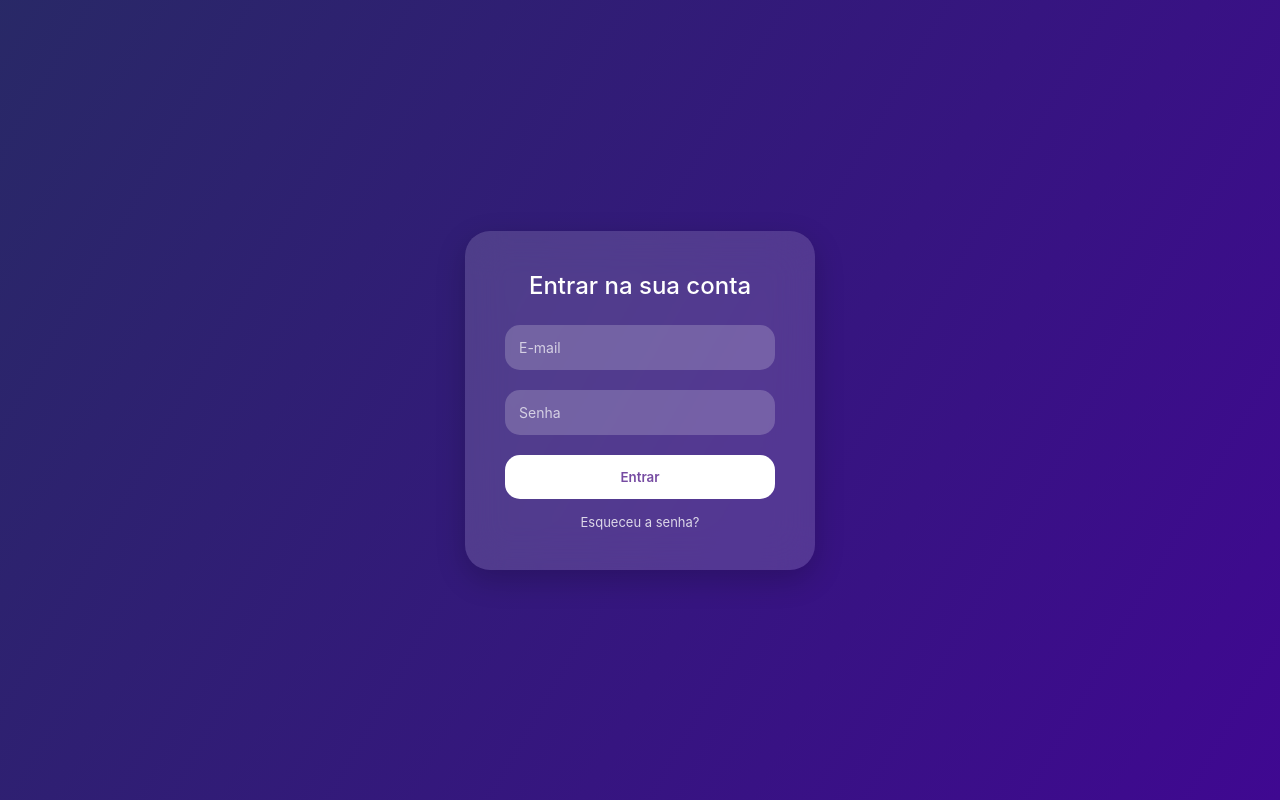
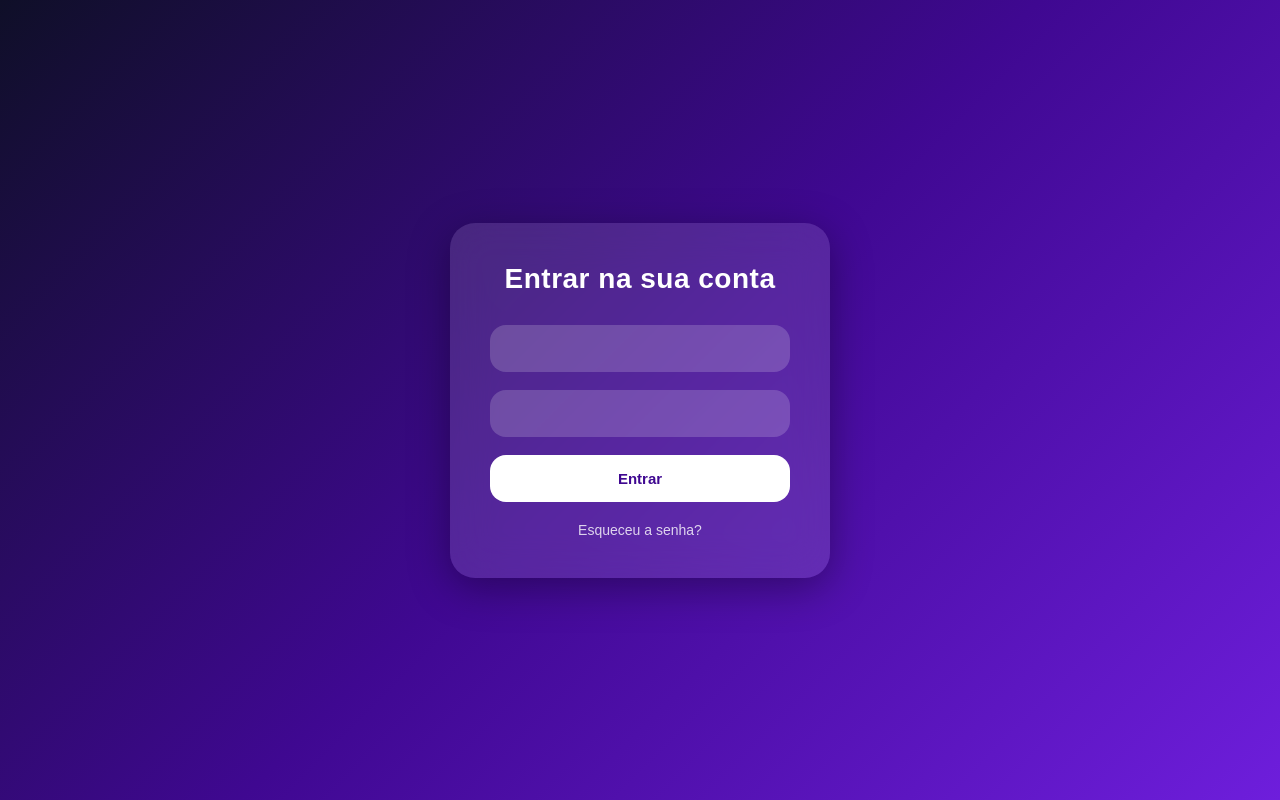
Before and after one commit to saidareta33/teste02, a Flask app: page / in a window 1280 px wide. Run offline with Flask 3, Linux system fonts and the light colour scheme.

Commit message:
hospedagem

```diff
--- a/app.py
+++ b/app.py
@@ -4,47 +4,56 @@ import sqlite3
 app = Flask(__name__)
 
 
-@app.route('/', methods=['GET', 'POST'])
+# ===== PÁGINA DE LOGIN =====
+@app.route("/")
+def home():
+    return render_template("paginalogin.html")
+
+
+# ===== LOGIN =====
+@app.route("/login", methods=["POST"])
 def login():
 
-    mensagem = ''
+    email = request.form.get("gmail")
+    senha = request.form.get("senha")
 
-    if request.method == 'POST':
+    # CONECTA NO BANCO
+    conn = sqlite3.connect("primeiro_banco.db")
 
-        email = request.form['email']
-        senha = request.form['senha']
+    cursor = conn.cursor()
 
-        conn = sqlite3.connect('primeiro_banco.db')
-        cursor = conn.cursor()
+    # CRIA A TABELA
+    cursor.execute("""
+    CREATE TABLE IF NOT EXISTS usuarios (
 
-        cursor.execute(
-            'SELECT * FROM usuarios WHERE email=? AND senha=?',
-            (email, senha)
-        )
+        id INTEGER PRIMARY KEY AUTOINCREMENT,
+        email TEXT NOT NULL,
+        senha TEXT NOT NULL
 
-        usuario = cursor.fetchone()
+    )
+    """)
 
-        conn.close()
-
-        if usuario:
-
-            # REDIRECIONA PARA O PAINEL
-            return redirect('/painel')
-
-        else:
-            mensagem = 'E-mail ou senha incorretos.'
-
-    return render_template(
-        'paginalogin.html',
-        mensagem=mensagem
+    # SALVA O LOGIN
+    cursor.execute(
+        """
+        INSERT INTO usuarios (email, senha)
+        VALUES (?, ?)
+        """,
+        (email, senha)
     )
 
+    conn.commit()
+    conn.close()
 
-# NOVA ROTA
-@app.route('/painel')
-def painel():
-    return '<h1>Bem-vindo ao painel!</h1>'
+    # REDIRECIONA PARA O INDEX.HTML
+    return redirect("/index")
 
 
-if __name__ == '__main__':
+# ===== INDEX.HTML =====
+@app.route("/index")
+def index():
+    return render_template("index.html")
+
+
+if __name__ == "__main__":
     app.run(debug=True)
--- a/static/page.js
+++ b/static/page.js
@@ -8,7 +8,7 @@ formulario.addEventListener("submit", function(event) {
     event.preventDefault();
 
     // Pega os valores dos inputs
-    const email = document.querySelector('input[name="email"]').value;
+    const gmail = document.querySelector('input[name="gmail"]').value;
     const senha = document.querySelector('input[name="senha"]').value;
 
     // Verifica se é um Gmail válido
--- a/static/paginalogin.css
+++ b/static/paginalogin.css
@@ -1,119 +1,230 @@
+/* ===== RESET ===== */
+
 * {
     margin: 0;
     padding: 0;
     box-sizing: border-box;
-    font-family: -apple-system, BlinkMacSystemFont, "San Francisco", sans-serif;
 }
 
-/* ===== Fundo estilo iOS ===== */
+/* ===== BODY ===== */
+
 body {
     height: 100vh;
+
     display: flex;
     justify-content: center;
     align-items: center;
-    background:  linear-gradient(120deg, rgba(3, 3, 76, 0.85), rgb(63, 8, 145))
+
+    font-family: Arial, Helvetica, sans-serif;
+
+    background: linear-gradient(
+        135deg,
+        rgb(15, 15, 40),
+        rgb(63, 8, 145),
+        rgb(110, 30, 220)
+    );
+
+    overflow: hidden;
 }
 
-/* ===== Card Login ===== */
+/* ===== CARD LOGIN ===== */
+
 .login-container {
-    background: rgba(255, 255, 255, 0.15);
+
+    width: 100%;
+    max-width: 380px;
+
+    padding: 40px;
+
+    border-radius: 25px;
+
+    background: rgba(255, 255, 255, 0.12);
+
     backdrop-filter: blur(20px);
     -webkit-backdrop-filter: blur(20px);
-    padding: 40px;
-    width: 100%;
-    max-width: 350px;
-    border-radius: 25px;
-    box-shadow: 0 10px 30px rgba(0,0,0,0.2);
+
+    box-shadow:
+        0 10px 40px rgba(0, 0, 0, 0.35);
+
     text-align: center;
+
     color: white;
 }
 
-/* ===== Título ===== */
+/* ===== TITULO ===== */
+
 .login-container h2 {
-    margin-bottom: 25px;
-    font-weight: 500;
+
+    margin-bottom: 30px;
+
+    font-size: 28px;
+    font-weight: 600;
+
+    letter-spacing: 0.5px;
 }
 
-/* ===== Inputs ===== */
-.input-group {
-    margin-bottom: 20px;
+/* ===== FORM ===== */
+
+form {
+    display: flex;
+    flex-direction: column;
+    gap: 18px;
 }
 
-.input-group input {
+/* ===== INPUTS ===== */
+
+input {
+
     width: 100%;
-    padding: 14px;
-    border-radius: 15px;
+
+    padding: 15px;
+
     border: none;
     outline: none;
-    font-size: 14px;
-    background: rgba(255,255,255,0.2);
+
+    border-radius: 16px;
+
+    background: rgba(255, 255, 255, 0.18);
+
     color: white;
+
+    font-size: 15px;
+
     transition: 0.3s;
 }
 
-.input-group input::placeholder {
-    color: rgba(255,255,255,0.7);
+/* PLACEHOLDER */
+
+input::placeholder {
+    color: rgba(255, 255, 255, 0.75);
 }
 
-.input-group input:focus {
-    background: rgba(255,255,255,0.3);
+/* FOCUS */
+
+input:focus {
+
+    background: rgba(255, 255, 255, 0.28);
+
+    transform: scale(1.02);
+
+    box-shadow:
+        0 0 15px rgba(255, 255, 255, 0.2);
 }
 
-/* ===== Botão ===== */
+/* ===== BOTÃO ===== */
+
 button {
+
     width: 100%;
-    padding: 14px;
-    border-radius: 15px;
+
+    padding: 15px;
+
     border: none;
+
+    border-radius: 16px;
+
     background: white;
-    color: #764ba2;
-    font-weight: 600;
+
+    color: rgb(63, 8, 145);
+
+    font-size: 15px;
+    font-weight: bold;
+
     cursor: pointer;
+
     transition: 0.3s;
 }
 
+/* HOVER BOTÃO */
+
 button:hover {
-    background: #f1f1f1;
+
+    transform: translateY(-2px);
+
+    background: rgb(240, 240, 240);
+
+    box-shadow:
+        0 10px 20px rgba(0, 0, 0, 0.25);
 }
 
-/* ===== Links ===== */
+/* ===== LINKS ===== */
+
 .links {
-    margin-top: 15px;
-    font-size: 13px;
+
+    margin-top: 20px;
+
+    font-size: 14px;
 }
 
+/* LINK */
+
 .links a {
+
     color: white;
+
     text-decoration: none;
+
     opacity: 0.8;
+
+    transition: 0.3s;
 }
 
+/* HOVER LINK */
+
 .links a:hover {
+
     opacity: 1;
+
+    text-decoration: underline;
 }
 
-/* ===== Responsivo ===== */
-@media (max-width: 400px) {
+/* ===== RESPONSIVO ===== */
+
+@media (max-width: 450px) {
+
     .login-container {
+
+        width: 90%;
+
         padding: 30px;
+    }
+
+    .login-container h2 {
+        font-size: 24px;
     }
 }
 
+/* ===== BARRA DE PROGRESSO ===== */
 
-/* ===== Barra de Progresso ===== */
 .progress-container {
+
     width: 100%;
-    height: 5px;
-    background: rgba(255,255,255,0.2);
-    border-radius: 10px;
-    margin-top: 15px;
+    height: 6px;
+
+    margin-top: 18px;
+
+    border-radius: 20px;
+
     overflow: hidden;
-    display: none; /* começa escondida */
+
+    background: rgba(255, 255, 255, 0.2);
+
+    display: none;
 }
 
+/* PROGRESSO */
+
 .progress-bar {
+
+    width: 0%;
+
     height: 100%;
-    width: 0%;
-    background: linear-gradient(90deg, #8000ff, #ffffff);
-    transition: width 0.1s linear;
+
+    background: linear-gradient(
+        90deg,
+        #7b2cff,
+        #ffffff
+    );
+
+    transition: width 0.15s linear;
 }
--- a/templates/paginalogin.html
+++ b/templates/paginalogin.html
@@ -18,15 +18,13 @@
 
         <form action="/login" method="POST">
 
-            <div class="input-group">
-                <input type="email" name="email" placeholder="E-mail">
-            </div>
+            <input type="email" name="gmail">
 
-            <div class="input-group">
-                <input type="password" name="senha" placeholder="Senha">
-            </div>
+            <input type="password" name="senha">
 
-            <button type="submit">Entrar</button>
+            <button type="submit">
+                Entrar
+            </button>
 
         </form>
 
```
Also changed, not shown: criarbanco_sqlite.py (+13 -115 lines), primeiro_banco.db.
